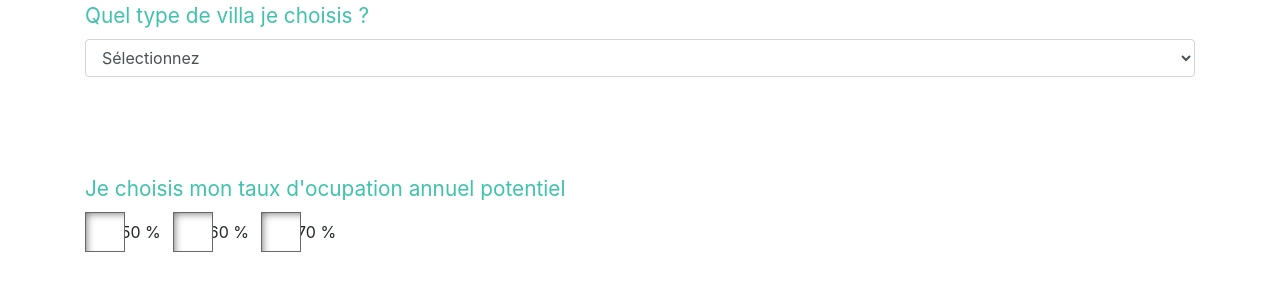
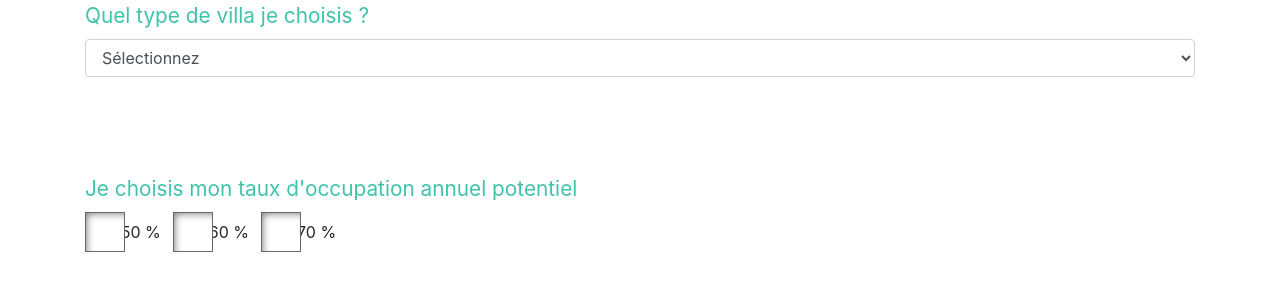
Before and after one commit to princekumar86/villasimulator, an Angular app: page / in a window 1280 px wide. Shown: the top 300 px of the page. Built offline with nearby package versions, Linux system fonts and the light colour scheme.

Commit message:
extra c added occupation

```diff
--- a/src/app/app.component.html
+++ b/src/app/app.component.html
@@ -13,7 +13,7 @@
   </div>
 
   <fieldset class="form-group">
-    <label class="sub-heading">Je choisis mon taux d'ocupation annuel potentiel</label><br/>
+    <label class="sub-heading">Je choisis mon taux d'occupation annuel potentiel</label><br/>
     <div class="form-check form-check-inline funkyradio">
       <div class="funkyradio-primary">
         <input type="radio"(change)="onAPORradioChange($event)" class="form-check-input" name="APORradio" id="radio1" value="50" [(ngModel)]="radioFlag">
```
Also changed, not shown: 1 other file (tests, documents, lock files or other folders).
